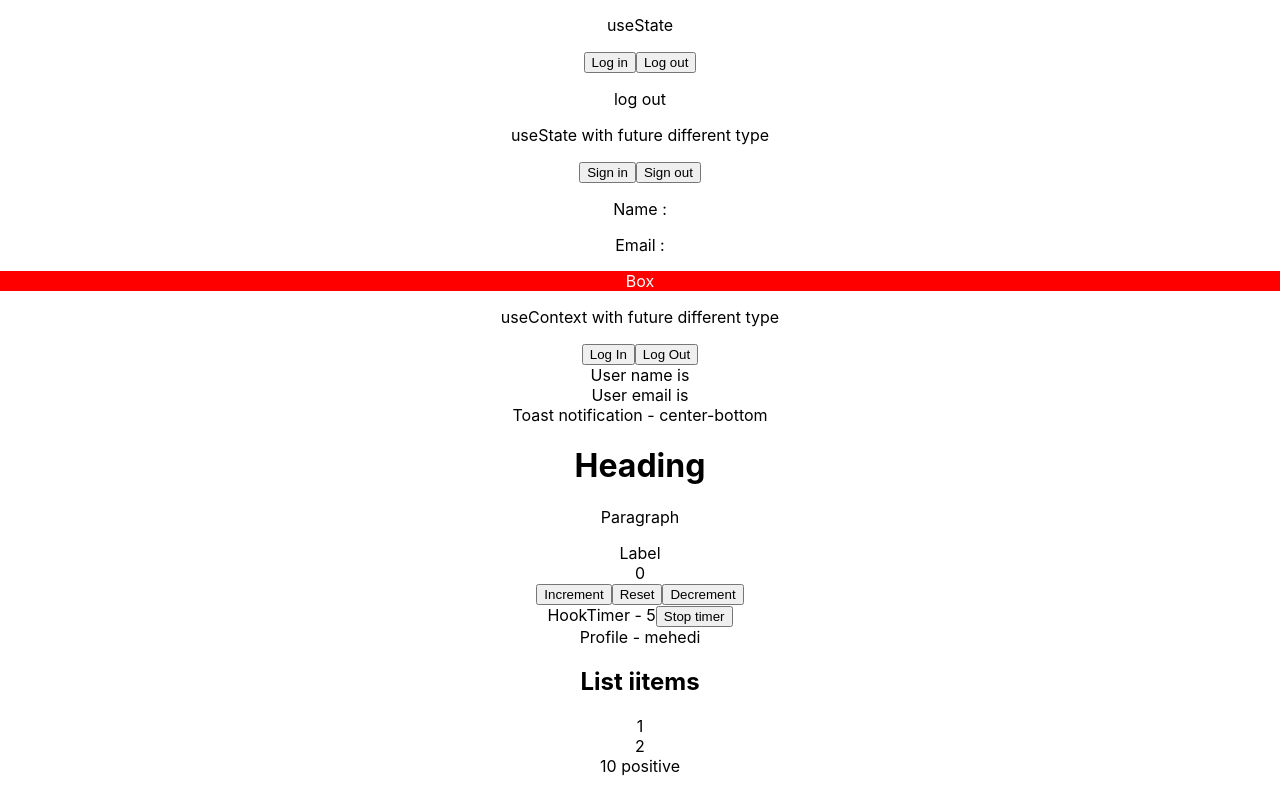
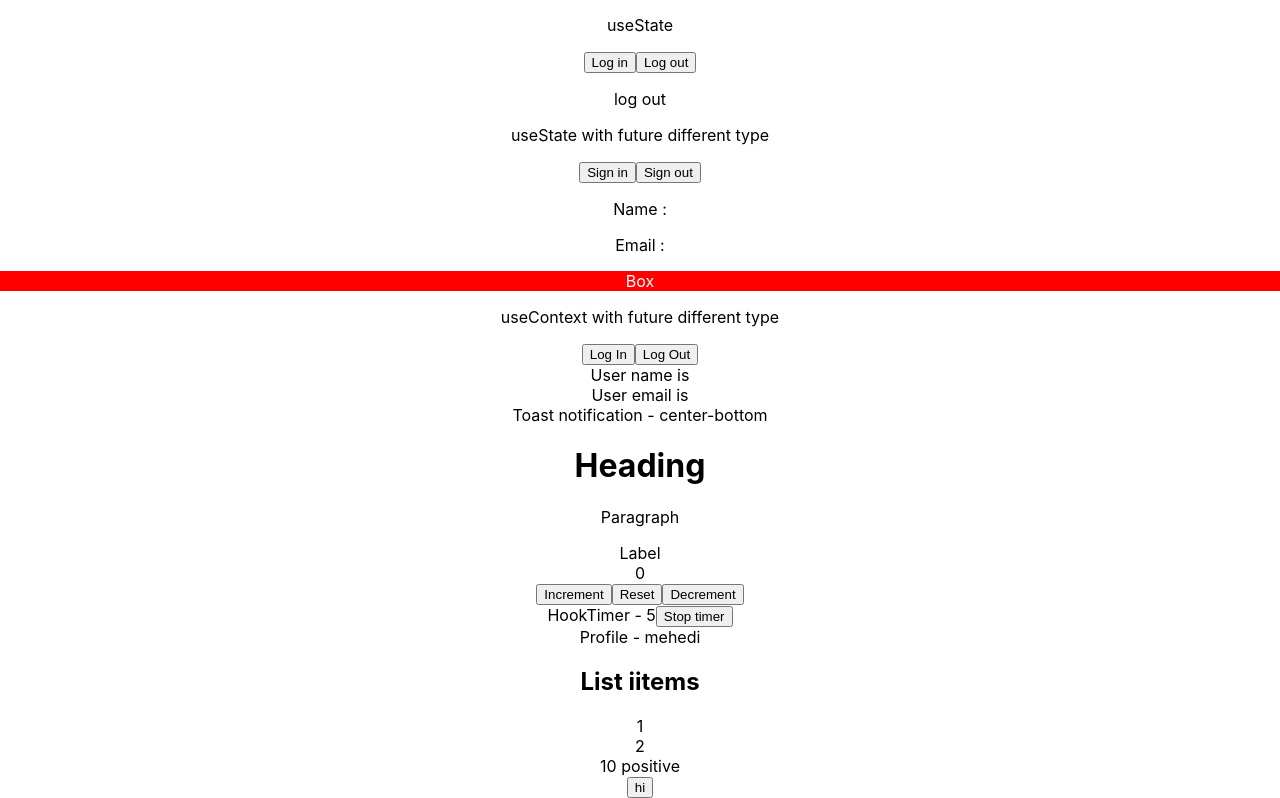
Before and after one commit to mehedihasan712277/rt_demo, a React (Create React App) app: page / in a window 1280 px wide. Shown: the part 311-1109 px from the top of the page. Before the commit the page ends 1087 px from the top, so only its background shows below. Built offline with nearby package versions, Linux system fonts and the light colour scheme.

Commit message:
wrapping html done

```diff
--- a/src/App.tsx
+++ b/src/App.tsx
@@ -21,6 +21,7 @@
 import Profile from './components/auth/Profile';
 import List from './components/generics/List';
 import RandomNumber from './components/restriction/RandomNumber';
+import CustomButton from './components/html/Button';
 
 function App() {
   const person = {
@@ -91,6 +92,10 @@
 
       <List items={[{ id: 1, fname: 'mehedi', lnmae: 'hasan' }, { id: 2, fname: 'israt', lname: 'jahan' }]} click={(item) => console.log(item)}></List>
       <RandomNumber value={10} isPositive></RandomNumber>
+
+      <CustomButton variant='primary'>
+        hi
+      </CustomButton>
     </div>
   );
 }
--- /dev/null
+++ b/src/components/html/Button.tsx
@@ -0,0 +1,12 @@
+type ButtonProps = {
+    variant: "primary" | "secondary"
+    children: string
+} & Omit<React.ComponentProps<'button'>, 'children'>
+
+const CustomButton = ({ variant, children, ...rest }: ButtonProps) => {
+    return (
+        <button className={variant} {...rest}>{children}</button>
+    )
+}
+
+export default CustomButton
```
Also changed, not shown: src/components/html/Input.tsx (added, +10 -0 lines).
